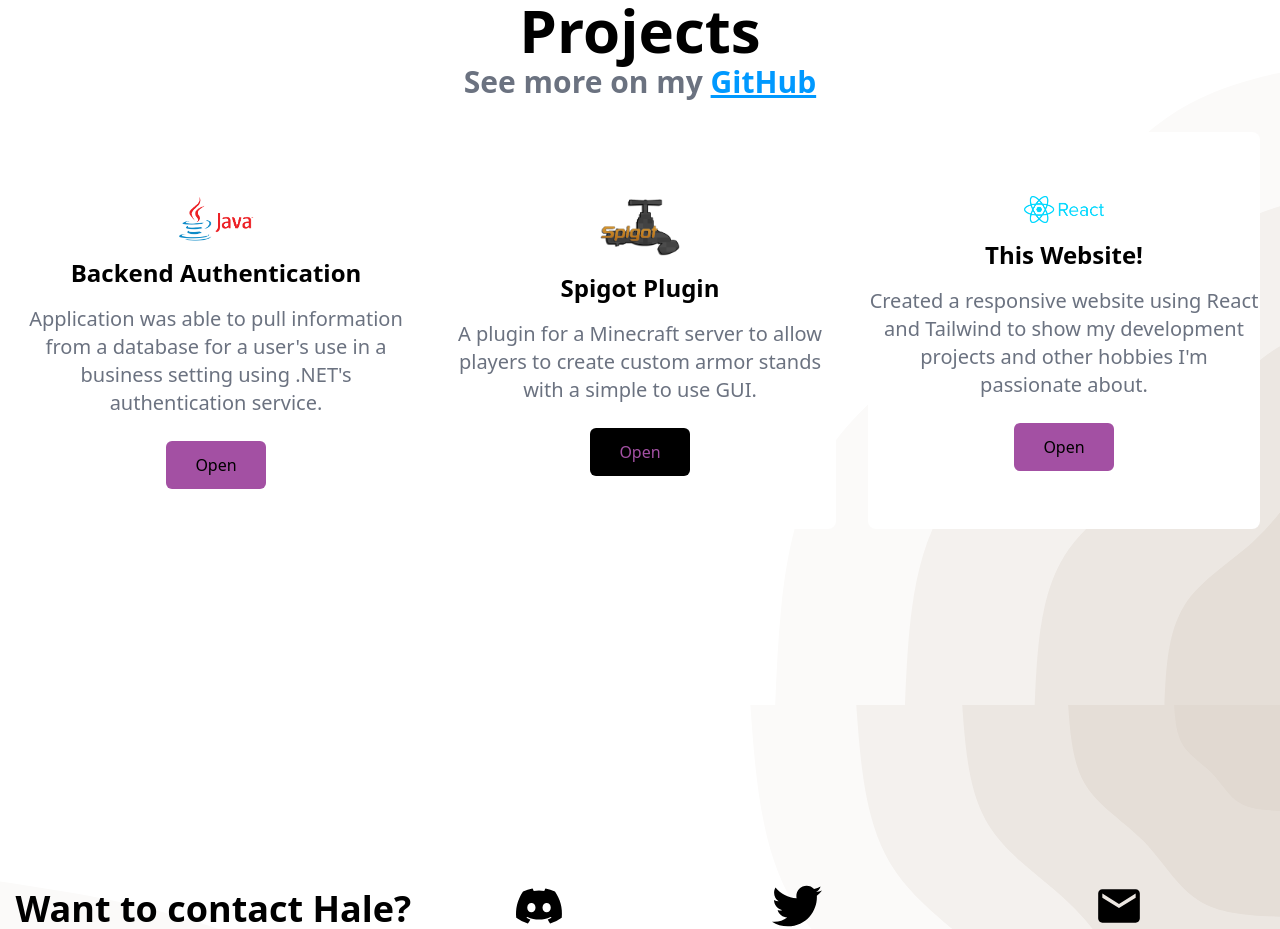
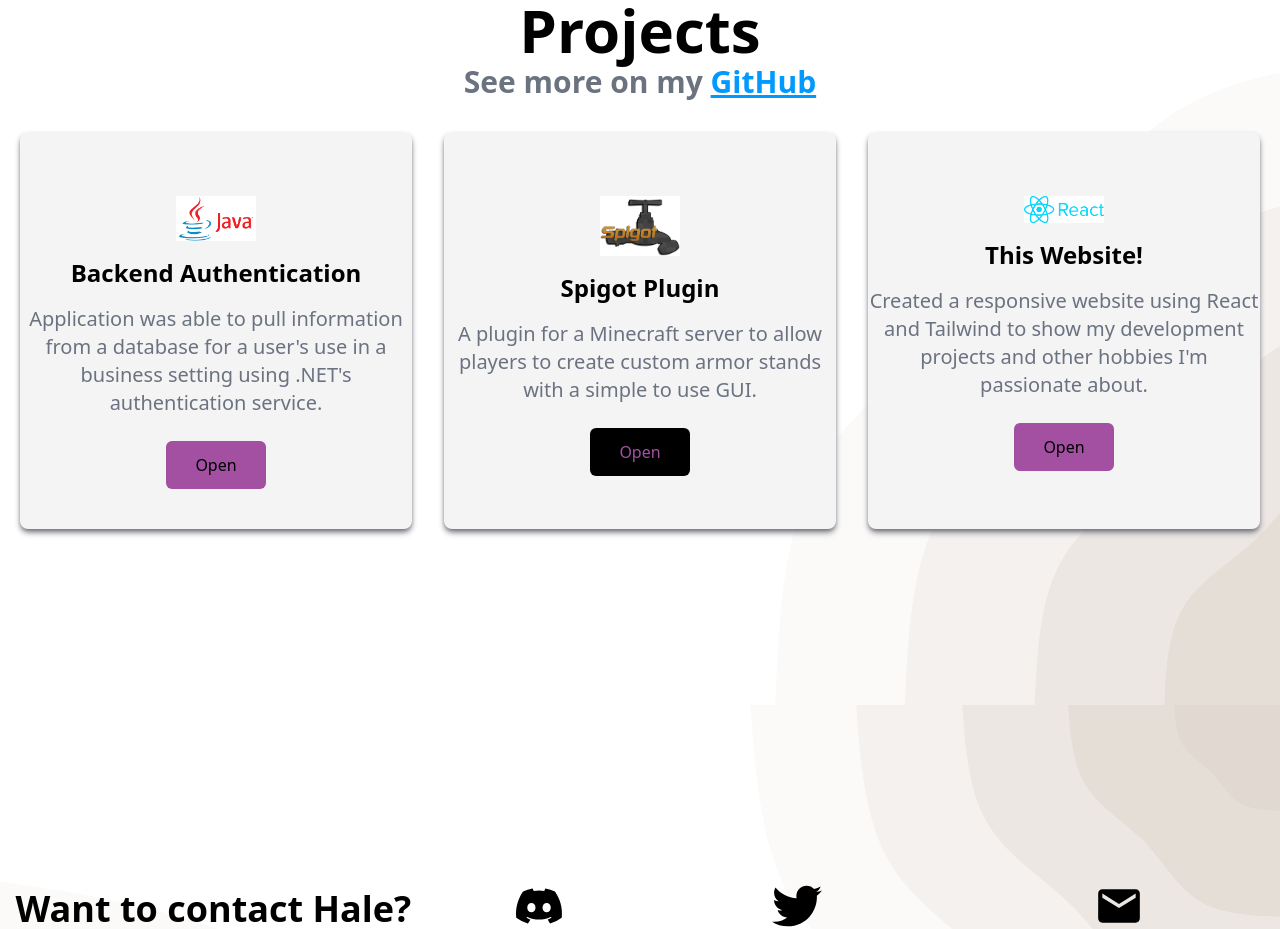
Before and after one commit to HaleBradley/Personal-Portfolio-Website, a React (Create React App) app: page / in a window 1280 px wide. Shown: the part 1680-2609 px from the top of the page. Built offline with nearby package versions, Linux system fonts and the light colour scheme.

Commit message:
Project card new style add

```diff
--- a/src/components/Projects.jsx
+++ b/src/components/Projects.jsx
@@ -12,21 +12,21 @@ const Projects = () => {
         <p className=' text-center md:text-3xl sm:text-2xl text-xl font-bold text-gray-500 mb-4'>See more on my <a href='https://github.com/HaleBradley' target='_blank' rel="noreferrer" className='text-[#0099ff] underline'>GitHub</a></p>
         <div className='max-w-[1240px] mx-auto grid md:grid-cols-3 gap-8'>
 
-            <div className='fade-in-left w-full flex flex-col py-4 my-4 rounded-lg hover:scale-105 duration-300 bg-white'>
+            <div className='fade-in-left w-full flex flex-col py-4 my-4 rounded-lg hover:scale-105 duration-300 bg-zinc-100 shadow-md shadow-zinc-500'>
                 <img src={JavaLogo} alt='Java' className='w-20 mx-auto mt-[3rem] bg-white' />
                 <h2 className='text-2xl font-bold text-center py-4'>Backend Authentication</h2>
                 <p className='text-center text-xl text-gray-500'>Application was able to pull information from a database for a user's use in a business setting using .NET's authentication service.</p>
                 <button className='bg-secondary w-[100px] rounded-md font-medium my-6 mx-auto px-6 py-3'><a href='https://github.com/HaleBradley/Backend-Authentication' target='_blank' rel="noreferrer">Open</a></button>
             </div>
 
-            <div className='fade-in w-full flex flex-col py-4 my-4 rounded-lg hover:scale-105 duration-300 bg-white'>
+            <div className='fade-in w-full flex flex-col py-4 my-4 rounded-lg hover:scale-105 duration-300 bg-zinc-100 shadow-md shadow-zinc-500'>
                 <img src={SpigotLogo} alt='Java' className='w-20 mx-auto mt-[3rem] bg-white' />
                 <h2 className='text-2xl font-bold text-center py-4'>Spigot Plugin</h2>
                 <p className='text-center text-xl text-gray-500'>A plugin for a Minecraft server to allow players to create custom armor stands with a simple to use GUI.</p>
                 <button className='bg-black text-secondary w-[100px] rounded-md font-medium my-6 mx-auto px-6 py-3'><a href='https://github.com/HaleBradley/ArmorStandGUI' target='_blank' rel="noreferrer">Open</a></button>
             </div>
 
-            <div className='fade-in-right w-full flex flex-col py-4 my-4 rounded-lg hover:scale-105 duration-300 bg-white'>
+            <div className='fade-in-right w-full flex flex-col py-4 my-4 rounded-lg hover:scale-105 duration-300 bg-zinc-100 shadow-md shadow-zinc-500'>
                 <img src={ReactLogo} alt='Java' className='w-20 mx-auto mt-[3rem] bg-white' />
                 <h2 className='text-2xl font-bold text-center py-4'>This Website!</h2>
                 <p className='text-center text-xl text-gray-500'>Created a responsive website using React and Tailwind to show my development projects and other hobbies I'm passionate about.</p>
```
